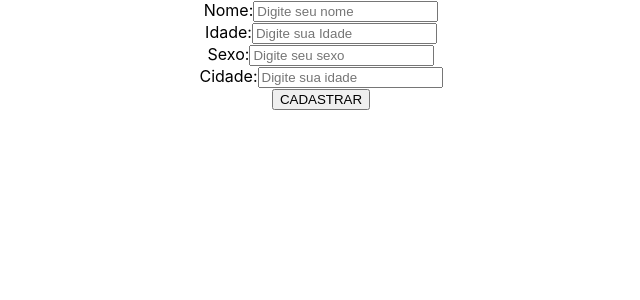
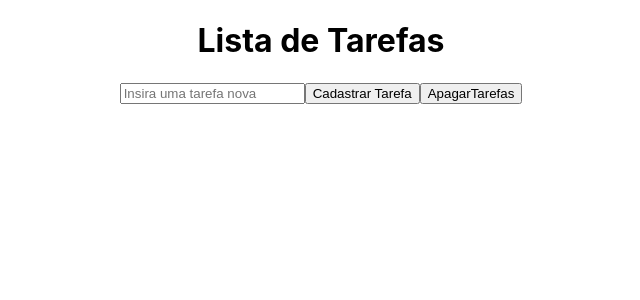
Before and after one commit to HitaloTaverna/Web-Serratec, a React (Create React App) app: page / in a window 1280 px wide. Shown: the top 300 px of the page, without its empty margins (319-959 px from the left). Built offline with nearby package versions, Linux system fonts and the light colour scheme.

Commit message:
Exercicio ToDoList 10-06-22

```diff
--- a/src/App.js
+++ b/src/App.js
@@ -1,5 +1,7 @@
 import "./App.css"
-import Cadastro from "./components/Cadastro";
+import ToDoList from "./components/toDoList";
+
+// import Cadastro from "./components/Cadastro";
 //import Calculadora from "./components/Calculadora";
 // import Contador from "./components/Contador";
 // import Estado from "./components/Estado";
@@ -13,15 +15,15 @@ const App = () => {
     <div className="App">
      <>
 
-     <Cadastro/>
-
-  {/*<Contador meuNome={nome}/>
-     <Estado />
-     <InputControlado/>
-     <PrimeiroComponente/>
-     <Propriedades name={nome} idade={31} />
-  <SegundoComponente/>
-  <Calculadora/> */}
+     <ToDoList/>
+    {/*<Cadastro/>*/}
+    {/* <Calculadora/> */}
+    {/* <Contador meuNome={nome}/> */}
+    {/* <Estado />  */}
+    {/* <InputControlado/> */}
+    {/* <PrimeiroComponente/> */}
+    {/* <Propriedades name={nome} idade={31} /> */}
+    {/* <SegundoComponente/> */}
   </>
     </div>
   );
--- a/src/components/Cadastro/index.js
+++ b/src/components/Cadastro/index.js
@@ -41,7 +41,7 @@ const Cadastro = () => {
             <br/>
             <label>
                 Cidade:
-                <input type="text" placeholder="Digite sua idade" value={cidade} onChange={(e) => { setCidade(e.target.value)}}/>
+                <input type="text" placeholder="Digite sua cidade" value={cidade} onChange={(e) => { setCidade(e.target.value)}}/>
             </label>
             <br/>
             <input type="button" value="CADASTRAR" onClick={handleCadastro}/>
--- /dev/null
+++ b/src/components/toDoList/components/Card/index.js
@@ -0,0 +1,11 @@
+const Card = ({minhaPropriedade}) => {
+    return (
+        <>
+            {minhaPropriedade.map((item, index) => (
+                <h1 key={index}>{index + 1} - {item}</h1>
+            ))}
+        </>
+    );
+}
+
+export default Card;
--- /dev/null
+++ b/src/components/toDoList/index.js
@@ -0,0 +1,35 @@
+import { useState, useEffect } from 'react';
+import Card from './components/Card'
+
+const ToDoList = () => {
+    const [tarefas, setTarefas] = useState([])
+    const [novaTarefa, setNovaTarefa] = useState("")
+
+
+    const handleCadastrar = () => {
+        if(novaTarefa === "") return;
+        setTarefas([...tarefas, novaTarefa]);
+        setNovaTarefa("")
+    }
+    const apagarTarefas = () => {
+        setTarefas([])
+    }
+
+    useEffect(() => {
+        console.log(tarefas);
+    },[tarefas])
+
+    return(
+        <>
+            <h1>Lista de Tarefas</h1>
+            <input type="text" placeholder='Insira uma tarefa nova' value={novaTarefa} onChange={(e) => setNovaTarefa(e.target.value)} />
+            <button onClick={handleCadastrar}>Cadastrar Tarefa</button>
+            <button onClick={apagarTarefas}>ApagarTarefas</button>
+
+            <Card minhaPropriedade={tarefas}/>
+
+        </>
+    );
+}
+
+export default ToDoList;
```
